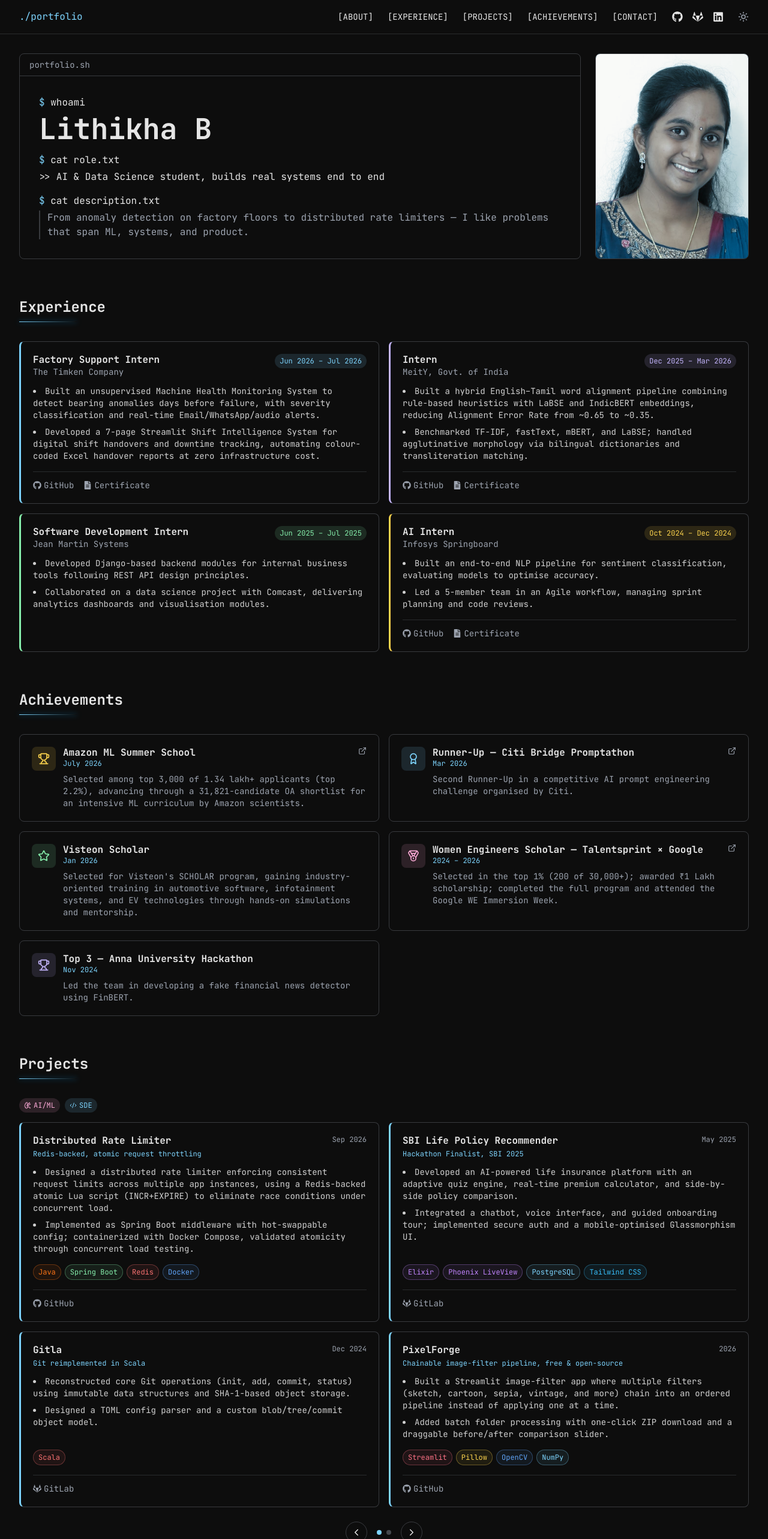
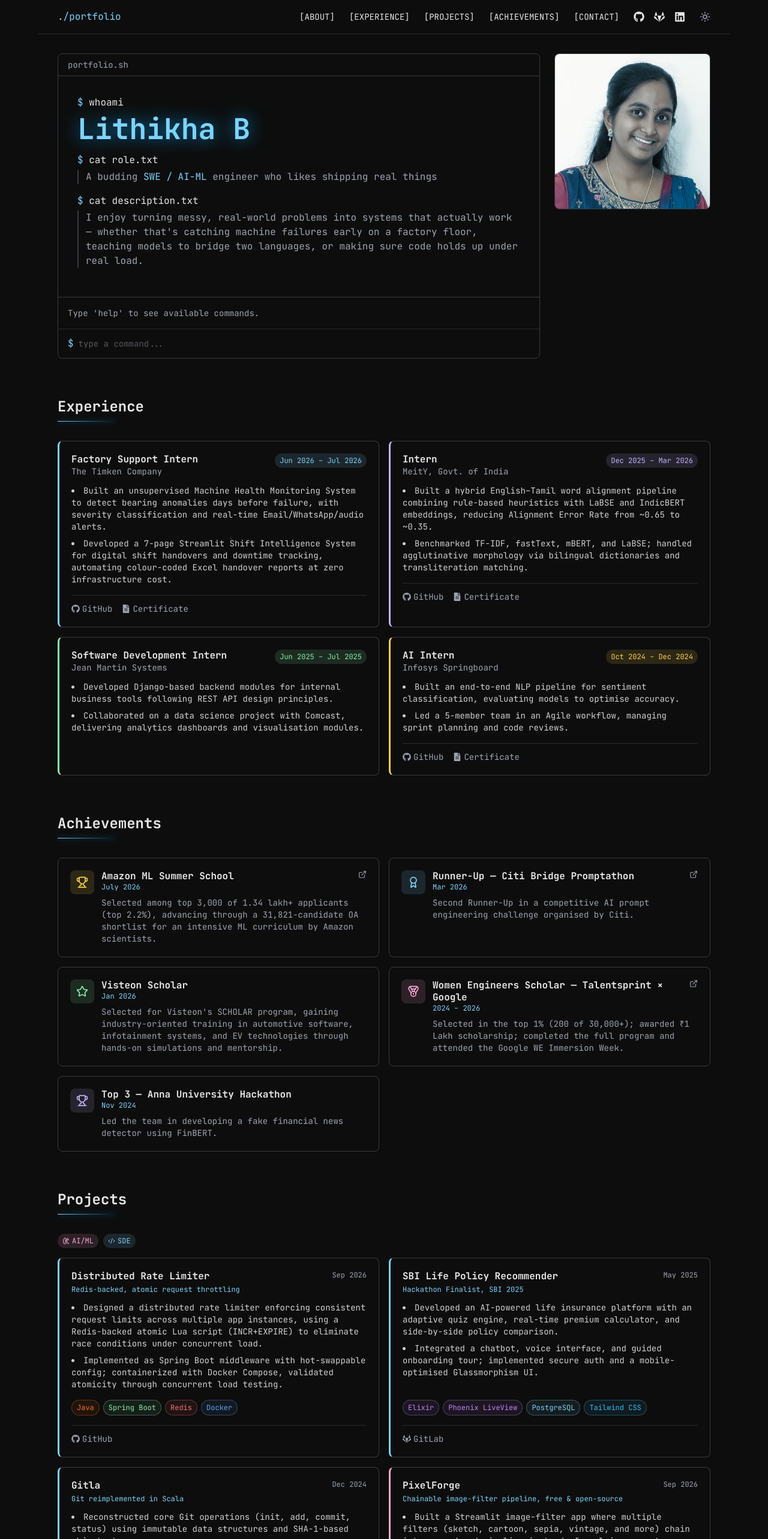
Before and after one commit to LithikhaB/portfolio, a Next.js app: page / in a window 1280 px wide. Shown: the top 2566 px of the page at 60% size. Built offline with nearby package versions, Linux system fonts and the light colour scheme.

Commit message:
Added terminal with navigations and commands, edited project content, about sections.

```diff
--- a/src/app/globals.css
+++ b/src/app/globals.css
@@ -9,6 +9,9 @@
   --color-terminal-dim: #78716C;
 }
 
+@media (pointer: fine) {
+  * { cursor: none !important; }
+}
 .dark {
   --color-terminal-bg: #0D0D0D;
   --color-terminal-text: #E5E5E5;
@@ -21,3 +24,7 @@ body {
   color: var(--color-terminal-text);
   transition: background-color 0.2s ease, color 0.2s ease;
 }
+
+section[id] {
+  scroll-margin-top: 5rem;
+}
--- a/src/app/layout.tsx
+++ b/src/app/layout.tsx
@@ -1,6 +1,7 @@
 import { JetBrains_Mono } from "next/font/google";
 import "./globals.css";
 import { ThemeProvider } from "@/components/ThemeProvider";
+import CursorHalo from "@/components/CursorHalo";
 
 const jetbrainsMono = JetBrains_Mono({
   subsets: ["latin"],
@@ -11,7 +12,9 @@ export default function RootLayout({ children }: { children: React.ReactNode })
   return (
     <html lang="en" suppressHydrationWarning>
       <body className={`${jetbrainsMono.variable} font-mono`}>
-        <ThemeProvider>{children}</ThemeProvider>
+        <ThemeProvider>
+          <CursorHalo />
+          {children}</ThemeProvider>
       </body>
     </html>
   );
--- a/src/app/page.tsx
+++ b/src/app/page.tsx
@@ -8,7 +8,7 @@ import Projects from "@/components/Projects";
 
 export default function Home() {
   return (
-    <main>
+    <main className="max-w-6xl mx-auto">
       <Nav />
       <Hero />
       <Experience />
--- /dev/null
+++ b/src/components/CommandTerminal.tsx
@@ -0,0 +1,98 @@
+"use client";
+import { useState, useRef, useEffect } from "react";
+import { useTheme } from "next-themes";
+
+type Line = { type: "input" | "output" | "error"; text: string };
+
+const LINKS: Record<string, string> = {
+  linkedin: "https://linkedin.com/in/lithikha",
+  github: "https://github.com/LithikhaB",
+  gitlab: "https://gitlab.com/lithikhab",
+  leetcode: "https://leetcode.com/u/lithikhab/",
+};
+
+const SECTIONS = ["about", "experience", "projects", "achievements", "skills", "contact"];
+
+const HELP_LINES = [
+  "Navigate:  about · experience · projects · achievements · skills · contact",
+  "Socials:   linkedin · github · gitlab · leetcode",
+  "Theme:     dark · light",
+  "Other:     clear (wipe log) · help (show this again)",
+];
+
+export default function CommandTerminal() {
+  const { setTheme } = useTheme();
+  const [history, setHistory] = useState<Line[]>([
+    { type: "output", text: "Type 'help' to see available commands." },
+  ]);
+  const [input, setInput] = useState("");
+  const logRef = useRef<HTMLDivElement>(null);
+
+  useEffect(() => {
+    if (logRef.current) {
+      logRef.current.scrollTop = logRef.current.scrollHeight;
+    }
+  }, [history]);
+
+  const run = (raw: string) => {
+    const cmd = raw.trim().toLowerCase();
+    if (!cmd) return;
+
+    const newLines: Line[] = [{ type: "input", text: raw }];
+
+    if (cmd === "help") {
+      HELP_LINES.forEach((l) => newLines.push({ type: "output", text: l }));
+    } else if (cmd === "clear") {
+      setHistory([]);
+      setInput("");
+      return;
+    } else if (SECTIONS.includes(cmd)) {
+      newLines.push({ type: "output", text: `Navigating to ${cmd}...` });
+      setTimeout(() => {
+        const el = document.getElementById(cmd);
+        if (el) el.scrollIntoView({ behavior: "smooth", block: "start" });
+      }, 50);
+    } else if (cmd === "dark" || cmd === "light") {
+      setTheme(cmd);
+      newLines.push({ type: "output", text: `Switched to ${cmd} mode.` });
+    } else if (LINKS[cmd]) {
+      newLines.push({ type: "output", text: `Opening ${cmd}...` });
+      window.open(LINKS[cmd], "_blank", "noopener,noreferrer");
+    } else {
+      newLines.push({ type: "error", text: `command not found: ${cmd} (try 'help')` });
+    }
+
+    setHistory((h) => [...h, ...newLines]);
+    setInput("");
+  };
+
+  return (
+    <div className="border-t border-terminal-dim/30 mt-4">
+      <div ref={logRef} className="p-4 max-h-40 overflow-y-auto text-sm space-y-1 scroll-smooth">
+        {history.map((line, i) => (
+          <div key={i} className={line.type === "error" ? "text-red-400" : line.type === "input" ? "text-terminal-text" : "text-terminal-dim"}>
+            {line.type === "input" ? <span><span className="text-terminal-accent">$ </span>{line.text}</span> : line.text}
+          </div>
+        ))}
+      </div>
+
+      <form
+        onSubmit={(e) => {
+          e.preventDefault();
+          run(input);
+        }}
+        className="flex items-center gap-2 px-4 py-3 border-t border-terminal-dim/20"
+      >
+        <span className="text-terminal-accent">$</span>
+        <input
+          value={input}
+          onChange={(e) => setInput(e.target.value)}
+          placeholder="type a command..."
+          className="flex-1 bg-transparent outline-none text-sm placeholder:text-terminal-dim/50"
+          autoComplete="off"
+          spellCheck={false}
+        />
+      </form>
+    </div>
+  );
+}
--- /dev/null
+++ b/src/components/CursorHalo.tsx
@@ -0,0 +1,45 @@
+"use client";
+import { useEffect, useState } from "react";
+import { motion, useMotionValue, useSpring } from "framer-motion";
+
+export default function CursorHalo() {
+  const [active, setActive] = useState(false);
+  const x = useMotionValue(-100);
+  const y = useMotionValue(-100);
+
+  // dot: tight spring, follows almost instantly
+  const dotX = useSpring(x, { damping: 30, stiffness: 800, mass: 0.2 });
+  const dotY = useSpring(y, { damping: 30, stiffness: 800, mass: 0.2 });
+
+  // halo: looser spring, drags behind
+  const haloX = useSpring(x, { damping: 20, stiffness: 150, mass: 0.6 });
+  const haloY = useSpring(y, { damping: 20, stiffness: 150, mass: 0.6 });
+
+  useEffect(() => {
+    if (!window.matchMedia("(pointer: fine)").matches) return;
+    setActive(true);
+    const move = (e: MouseEvent) => {
+      x.set(e.clientX);
+      y.set(e.clientY);
+    };
+    window.addEventListener("mousemove", move);
+    return () => window.removeEventListener("mousemove", move);
+  }, [x, y]);
+
+  if (!active) return null;
+
+  return (
+    <>
+      {/* halo — lags behind, soft glow */}
+      <motion.div
+        style={{ translateX: haloX, translateY: haloY }}
+        className="pointer-events-none fixed top-0 left-0 z-[9998] -ml-4 -mt-4 w-8 h-8 rounded-full bg-terminal-accent/20 blur-[2px]"
+      />
+      {/* dot — near-instant, solid */}
+      <motion.div
+        style={{ translateX: dotX, translateY: dotY }}
+        className="pointer-events-none fixed top-0 left-0 z-[9999] -ml-[3px] -mt-[3px] w-1.5 h-1.5 rounded-full bg-terminal-accent shadow-[0_0_8px_theme(colors.terminal-accent)]"
+      />
+    </>
+  );
+}
--- a/src/components/Hero.tsx
+++ b/src/components/Hero.tsx
@@ -1,21 +1,29 @@
 "use client";
-import { useState } from "react";
+import { useState, useEffect } from "react";
 import TypewriterText from "./TypewriterText";
+import CommandTerminal from "./CommandTerminal";
 
 export default function Hero() {
   const [showRole, setShowRole] = useState(false);
   const [showBio, setShowBio] = useState(false);
 
+  useEffect(() => {
+    if (showRole) {
+      const timer = setTimeout(() => setShowBio(true), 500); // delay to mimic role.txt "finishing"
+      return () => clearTimeout(timer);
+    }
+  }, [showRole]);
+
   return (
-    <section id="about" className="mx-8 mt-8 flex flex-col md:flex-row gap-6 items-stretch">
-      <div className="flex-1 border border-terminal-dim/30 rounded-lg overflow-hidden">
+    <section id="about" className="mx-4 sm:mx-8 mt-8 grid md:grid-cols-[1fr_260px] gap-6 items-start">
+      <div className="border border-terminal-dim/30 rounded-lg overflow-hidden">
         <div className="px-4 py-2 border-b border-terminal-dim/30 text-terminal-dim text-sm">
           portfolio.sh
         </div>
-        <div className="p-8 space-y-4">
+        <div className="p-6 sm:p-8 space-y-4">
           <div>
             <span className="text-terminal-accent">$ </span>whoami
-            <div className="text-3xl md:text-5xl font-bold mt-2">
+            <div className="text-3xl sm:text-4xl md:text-5xl font-bold mt-2 text-terminal-accent drop-shadow-[0_0_14px_theme(colors.terminal-accent)]">
               <TypewriterText text="Lithikha B" onDone={() => setShowRole(true)} />
             </div>
           </div>
@@ -23,13 +31,11 @@ export default function Hero() {
           {showRole && (
             <div>
               <span className="text-terminal-accent">$ </span>cat role.txt
-              <div className="mt-1">
-                {">> "}
-                <TypewriterText
-                  text="AI & Data Science student, builds real systems end to end"
-                  onDone={() => setShowBio(true)}
-                />
-              </div>
+              <p className="mt-1 text-terminal-dim border-l-2 border-terminal-dim/30 pl-3">
+                A budding{" "}
+                <span className="text-terminal-accent">SWE / AI-ML</span> engineer who
+                likes shipping real things
+              </p>
             </div>
           )}
 
@@ -37,16 +43,19 @@ export default function Hero() {
             <div>
               <span className="text-terminal-accent">$ </span>cat description.txt
               <p className="mt-1 text-terminal-dim border-l-2 border-terminal-dim/30 pl-3">
-                From anomaly detection on factory floors to distributed rate limiters —
-                I like problems that span ML, systems, and product.
+                I enjoy turning messy, real-world problems into systems that actually work —
+                whether that's catching machine failures early on a factory floor, teaching
+                models to bridge two languages, or making sure code holds up under real load.
               </p>
             </div>
           )}
         </div>
+
+        <CommandTerminal />
       </div>
 
-      <div className="w-full md:w-64 relative rounded-lg overflow-hidden border border-terminal-dim/30">
-        <img src="/profile.jpg" alt="Lithikha B" className="w-full h-full object-cover" />
+      <div className="relative w-full aspect-[3/4] md:aspect-square rounded-lg overflow-hidden border border-terminal-dim/30">
+        <img src="/profile.jpg" alt="Lithikha B" className="absolute inset-0 w-full h-full object-cover object-top" />
         <div className="absolute inset-0 bg-terminal-accent mix-blend-color opacity-40" />
       </div>
     </section>
--- a/src/components/Projects.tsx
+++ b/src/components/Projects.tsx
@@ -61,8 +61,8 @@ const projects = [
   {
     title: "PixelForge",
     subtitle: "Chainable image-filter pipeline, free & open-source",
-    category: "SDE",
-    date: "2026",
+    category: "AI/ML",
+    date: "Sep 2026",
     points: [
       "Built a Streamlit image-filter app where multiple filters (sketch, cartoon, sepia, vintage, and more) chain into an ordered pipeline instead of applying one at a time.",
       "Added batch folder processing with one-click ZIP download and a draggable before/after comparison slider.",
@@ -71,19 +71,7 @@ const projects = [
     github: "https://github.com/LithikhaB/PixelForge",
     gitlab: null,
   },
-  {
-    title: "Honest ATS",
-    subtitle: "Semantic resume-to-JD scorer with fix recommendations",
-    category: "AI/ML",
-    date: "2026",
-    points: [
-      "Built a resume scorer using semantic similarity rather than keyword counting, flagging tech-stack mismatches between a resume and a job description.",
-      "Added LLM-grounded, gap-specific fix recommendations and a dashboard tracking resume score evolution across versions.",
-    ],
-    tech: ["Streamlit", "sentence-transformers", "Gemini API", "Supabase", "Plotly"],
-    github: "https://github.com/LithikhaB/honest-ats",
-    gitlab: null,
-  },
+
   {
     title: "Quest1 — Dialogue Frame Finder",
     subtitle: "Finds the exact video frame a line of dialogue first appears",
```
Also changed, not shown: src/components/LeetCodeStats.tsx (added, +54 -0 lines), src/components/Skills.tsx (+11 -4 lines).
